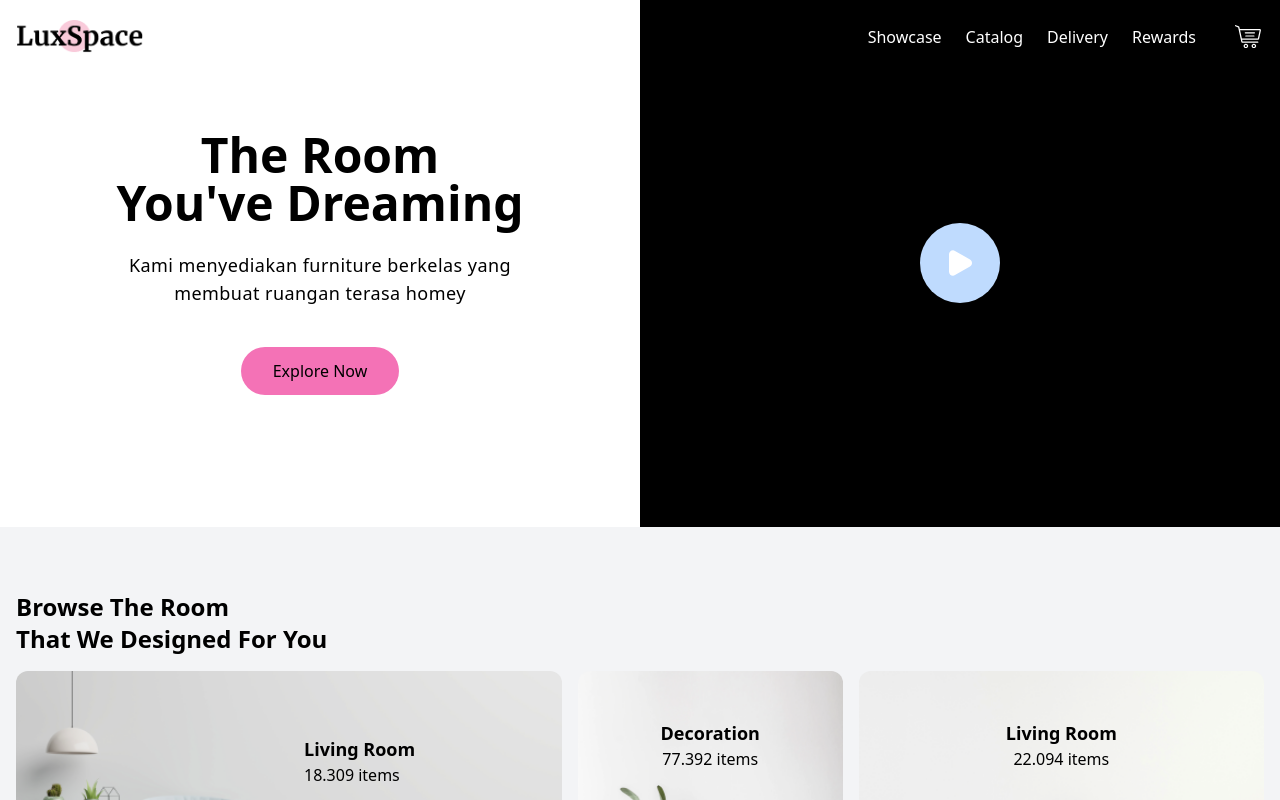
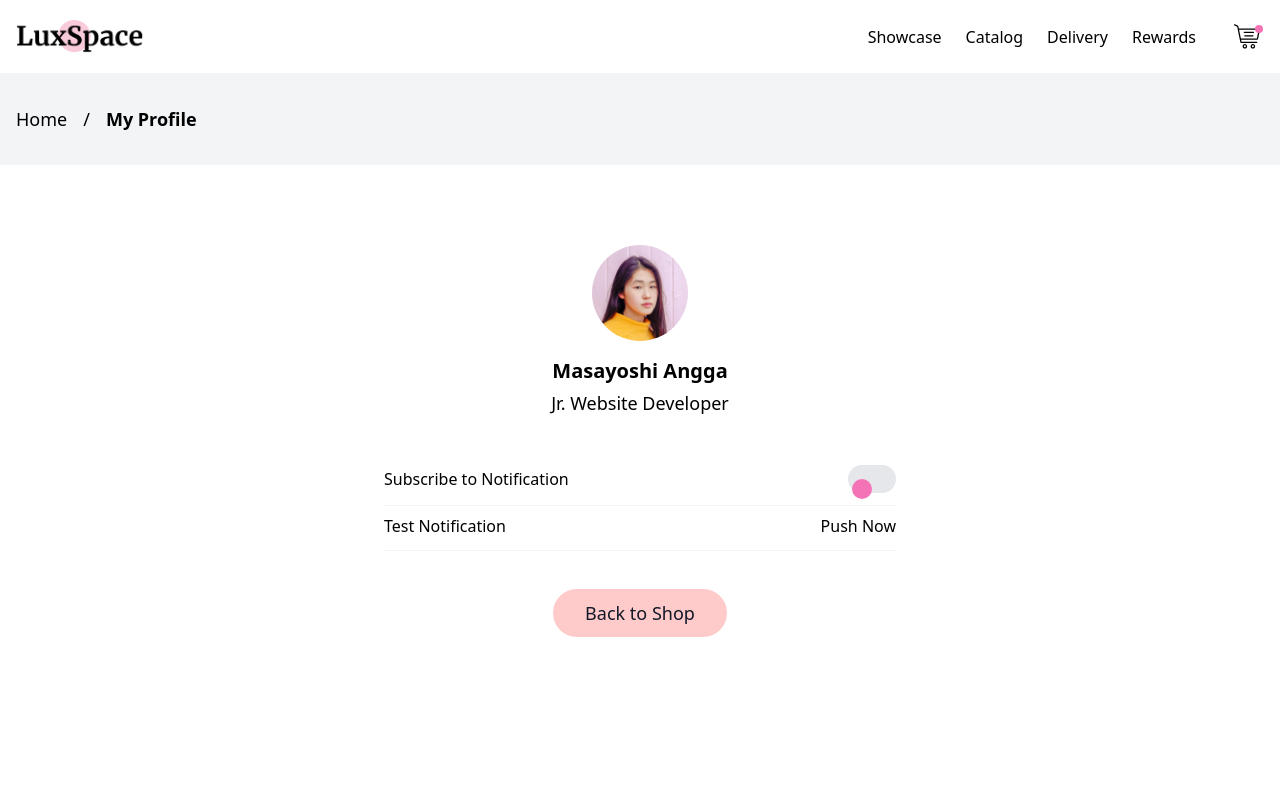
Before and after one commit to sabdho-cathur-kuncoro/luxspace_pwa, a React (Create React App) app: page /profile in a window 1280 px wide. Shown: the top 800 px of the page. Built offline with nearby package versions, Linux system fonts and the light colour scheme; no server answers.

Commit message:
Add route and profile page

```diff
--- a/package.json
+++ b/package.json
@@ -8,6 +8,7 @@
     "@testing-library/user-event": "^12.8.3",
     "react": "^17.0.2",
     "react-dom": "^17.0.2",
+    "react-router-dom": "^6.2.1",
     "react-scripts": "5.0.0",
     "web-vitals": "^0.2.4",
     "workbox-background-sync": "^5.1.4",
--- /dev/null
+++ b/src/AllRoute.js
@@ -0,0 +1,17 @@
+import React from 'react';
+import { BrowserRouter as Router, Routes, Route } from 'react-router-dom';
+import App from './App';
+import Profile from './pages/Profile';
+
+const AllRoute = () => {
+  return (
+    <Router>
+        <Routes>
+            <Route path="/" exact element={<App />} />
+            <Route path="/profile" element={<Profile />} />
+        </Routes>
+    </Router>
+  );
+};
+
+export default AllRoute;
--- a/src/App.js
+++ b/src/App.js
@@ -1,4 +1,5 @@
 import React, {useState, useEffect} from 'react';
+
 import Arrived from './components/Arrived';
 import AsideMenu from './components/AsideMenu';
 import Browse from './components/Browse';
--- a/src/components/Header.js
+++ b/src/components/Header.js
@@ -1,3 +1,5 @@
+import { Link } from "react-router-dom";
+
 function Header() {
     return (
     <header className="absolute w-full z-50 px-4">
@@ -31,9 +33,9 @@ function Header() {
                 >
               </li>
               <li className="mx-3 py-6 md:py-0">
-                <a href="/" className="text-black md:text-white hover:underline"
-                  >Rewards</a
-                >
+                <Link to="/profile" className="text-black md:text-white hover:underline">
+                  Profile
+                </Link>
               </li>
             </ul>
           </div>
--- a/src/index.js
+++ b/src/index.js
@@ -4,10 +4,11 @@ import './tailwind.output.css';
 import App from './App';
 import * as serviceWorkerRegistration from './serviceWorkerRegistration';
 import reportWebVitals from './reportWebVitals';
+import AllRoute from './AllRoute';
 
 ReactDOM.render(
   <React.StrictMode>
-    <App />
+    <AllRoute />
   </React.StrictMode>,
   document.getElementById('root')
 );
--- /dev/null
+++ b/src/pages/Profile.js
@@ -0,0 +1,186 @@
+import React from 'react';
+import { Link } from 'react-router-dom';
+
+const Profile = () => {
+  return (
+      <>
+      <header className="w-full z-50 px-4">
+      <div className="container mx-auto py-5">
+        <div className="flex flex-stretch items-center">
+          <div className="w-56 items-center flex">
+            <Link to="/">
+                <img
+                src="images/content/logo.png"
+                alt="Luxspace | Fulfill your house with beautiful furniture"
+                />
+            </Link>
+          </div>
+          <div className="w-full"></div>
+          <div className="w-auto">
+            <ul
+              className="fixed bg-white inset-0 z-0 flex flex-col invisible items-center justify-center opacity-0 md:visible md:flex-row md:bg-transparent md:relative md:opacity-100 md:flex md:items-center"
+              id="menu"
+            >
+              <li className="mx-3 py-6 md:py-0">
+                <a href="/" className="text-black md:text-black hover:underline"
+                  >Showcase</a
+                >
+              </li>
+              <li className="mx-3 py-6 md:py-0">
+                <a href="/" className="text-black md:text-black hover:underline"
+                  >Catalog</a
+                >
+              </li>
+              <li className="mx-3 py-6 md:py-0">
+                <a href="/" className="text-black md:text-black hover:underline"
+                  >Delivery</a
+                >
+              </li>
+              <li className="mx-3 py-6 md:py-0">
+                <a href="/" className="text-black md:text-black hover:underline"
+                  >Rewards</a
+                >
+              </li>
+            </ul>
+          </div>
+          <div className="w-auto">
+            <ul className="items-center flex">
+              <li className="ml-6 block md:hidden">
+                <button
+                  id="menu-toggler"
+                  className="relative flex z-50 items-center justify-center w-8 h-8 text-black md:text-black focus:outline-none"
+                >
+                  <svg
+                    className="fill-current"
+                    width="18"
+                    height="17"
+                    viewBox="0 0 18 17"
+                  >
+                    <path
+                      d="M15.9773 0.461304H1.04219C0.466585 0.461304 0 0.790267 0 1.19609C0 1.60192 0.466668 1.93088 1.04219 1.93088H15.9773C16.5529 1.93088 17.0195 1.60192 17.0195 1.19609C17.0195 0.790208 16.5529 0.461304 15.9773 0.461304Z"
+                    />
+                    <path
+                      d="M15.9773 7.68802H1.04219C0.466585 7.68802 0 8.01698 0 8.42281C0 8.82864 0.466668 9.1576 1.04219 9.1576H15.9773C16.5529 9.1576 17.0195 8.82864 17.0195 8.42281C17.0195 8.01692 16.5529 7.68802 15.9773 7.68802Z"
+                    />
+                    <path
+                      d="M15.9773 14.9147H1.04219C0.466585 14.9147 0 15.2437 0 15.6495C0 16.0553 0.466668 16.3843 1.04219 16.3843H15.9773C16.5529 16.3843 17.0195 16.0553 17.0195 15.6495C17.0195 15.2436 16.5529 14.9147 15.9773 14.9147Z"
+                    />
+                  </svg>
+                </button>
+              </li>
+              <li className="ml-6">
+                <a
+                  id="header-cart"
+                  href="cart.html"
+                  className="flex items-center justify-center w-8 h-8 text-black cart cart-filled"
+                >
+                  <svg
+                    className="fill-current"
+                    width="29"
+                    height="25"
+                    viewBox="0 0 29 25"
+                    fill="none"
+                    xmlns="http://www.w3.org/2000/svg"
+                  >
+                    <path
+                      d="M10.8754 19.9824C9.61762 19.9824 8.59436 21.023 8.59436 22.3021C8.59436 23.5812 9.61762 24.6218 10.8754 24.6218C12.1331 24.6218 13.1564 23.5812 13.1564 22.3021C13.1563 21.023 12.1331 19.9824 10.8754 19.9824ZM10.8754 23.3265C10.3199 23.3265 9.86796 22.8669 9.86796 22.302C9.86796 21.7371 10.3199 21.2775 10.8754 21.2775C11.4308 21.2775 11.8828 21.7371 11.8828 22.302C11.8828 22.867 11.4308 23.3265 10.8754 23.3265Z"
+                    />
+                    <path
+                      d="M18.8764 19.9824C17.6186 19.9824 16.5953 21.023 16.5953 22.3021C16.5953 23.5812 17.6186 24.6218 18.8764 24.6218C20.1342 24.6218 21.1575 23.5812 21.1575 22.3021C21.1574 21.023 20.1341 19.9824 18.8764 19.9824ZM18.8764 23.3265C18.3209 23.3265 17.869 22.8669 17.869 22.302C17.869 21.7371 18.3209 21.2775 18.8764 21.2775C19.4319 21.2775 19.8838 21.7371 19.8838 22.302C19.8838 22.867 19.4319 23.3265 18.8764 23.3265Z"
+                    />
+                    <path
+                      d="M19.438 7.76947H10.3122C9.96051 7.76947 9.67542 8.0594 9.67542 8.41707C9.67542 8.77474 9.96056 9.06467 10.3122 9.06467H19.438C19.7897 9.06467 20.0748 8.77474 20.0748 8.41707C20.0748 8.05935 19.7897 7.76947 19.438 7.76947Z"
+                    />
+                    <path
+                      d="M18.9414 11.1324H10.8089C10.4572 11.1324 10.1721 11.4223 10.1721 11.78C10.1721 12.1377 10.4572 12.4276 10.8089 12.4276H18.9413C19.293 12.4276 19.5781 12.1377 19.5781 11.78C19.5781 11.4224 19.293 11.1324 18.9414 11.1324Z"
+                    />
+                    <path
+                      d="M25.6499 4.88404C25.407 4.58092 25.0472 4.40711 24.6626 4.40711H4.82655L4.42595 2.42947C4.34232 2.01694 4.06563 1.67055 3.68565 1.50276L0.890528 0.268963C0.567841 0.126419 0.192825 0.276999 0.0528584 0.60505C-0.0872597 0.933204 0.0608116 1.31463 0.383347 1.45696L3.17852 2.69081L6.2598 17.9014C6.38117 18.5004 6.90578 18.9352 7.50723 18.9352H22.7635C23.1152 18.9352 23.4003 18.6452 23.4003 18.2876C23.4003 17.9299 23.1152 17.64 22.7635 17.64H7.50728L7.13247 15.7897H22.8814C23.4828 15.7897 24.0075 15.3549 24.1288 14.7559L25.9101 5.96349C25.9876 5.58063 25.8928 5.1871 25.6499 4.88404ZM22.8814 14.4946H6.87012L5.08895 5.70226L24.6626 5.70231L22.8814 14.4946Z"
+                    />
+                    <g className="text-pink-400">
+                      <circle
+                        cx="25"
+                        cy="4.89023"
+                        r="4"
+                        className="fill-current dot"
+                      />
+                    </g>
+                  </svg>
+                </a>
+              </li>
+            </ul>
+          </div>
+        </div>
+      </div>
+    </header>
+
+    <section className="bg-gray-100 py-8 px-4">
+      <div className="container mx-auto">
+        <ul className="breadcrumb">
+          <li>
+            <Link to="/">Home</Link>
+          </li>
+          <li>
+            <Link to="/profile" aria-label="current-page">My Profile</Link>
+          </li>
+        </ul>
+      </div>
+    </section>
+
+    <section className="">
+      <div className="container mx-auto min-h-screen">
+        <div className="flex flex-col items-center justify-center">
+          <div className="w-full md:w-4/12 text-center">
+            <div
+              className="w-24 h-24 rounded-full overflow-hidden mx-auto mb-4 mt-20"
+            >
+              <img
+                src="./images/content/my-profile.png"
+                alt="my-profile"
+                className="object-cover w-full h-full"
+              />
+            </div>
+            <h2 className="text-xl font-semibold mb-1">Masayoshi Angga</h2>
+            <p className="text-lg mb-12">Jr. Website Developer</p>
+          </div>
+        </div>
+        <ul className="max-w-full md:max-w-lg mx-auto">
+          <li
+            className="pb-3 mb-2 flex items-center justify-between w-full border-b border-gray-100"
+          >
+            <span>Subscribe to Notification</span>
+            <span>
+              <label
+                htmlFor="subscribe"
+                className="relative rounded-full bg-gray-200 w-12 h-7 block cursor-pointer"
+              >
+                <input
+                  id="subscribe"
+                  type="checkbox"
+                  className="appearance-none focus:outline-none absolute rounded-full w-5 h-5 bg-pink-400 transhtmlForm -translate-y-1/2 top-1/2 left-1 checked:left-6 block transition-all duration-300 cursor-pointer"
+                />
+              </label>
+            </span>
+          </li>
+          <li
+            className="pb-3 mb-2 flex items-center justify-between w-full border-b border-gray-100"
+          >
+            <span>Test Notification</span>
+            <button className="hover:underline appearance-none">Push Now</button>
+          </li>
+        </ul>
+        <div className="text-center mt-12">
+          <Link
+            to="/"
+            className="text-gray-900 bg-red-200 focus:outline-none w-full py-3 rounded-full text-lg focus:text-black transition-all duration-200 px-8 cursor-pointer"
+          >
+            Back to Shop
+          </Link>
+        </div>
+      </div>
+    </section>
+    </>
+  );
+};
+
+export default Profile;
```
Also changed, not shown: 1 other file (tests, documents, lock files or other folders).
